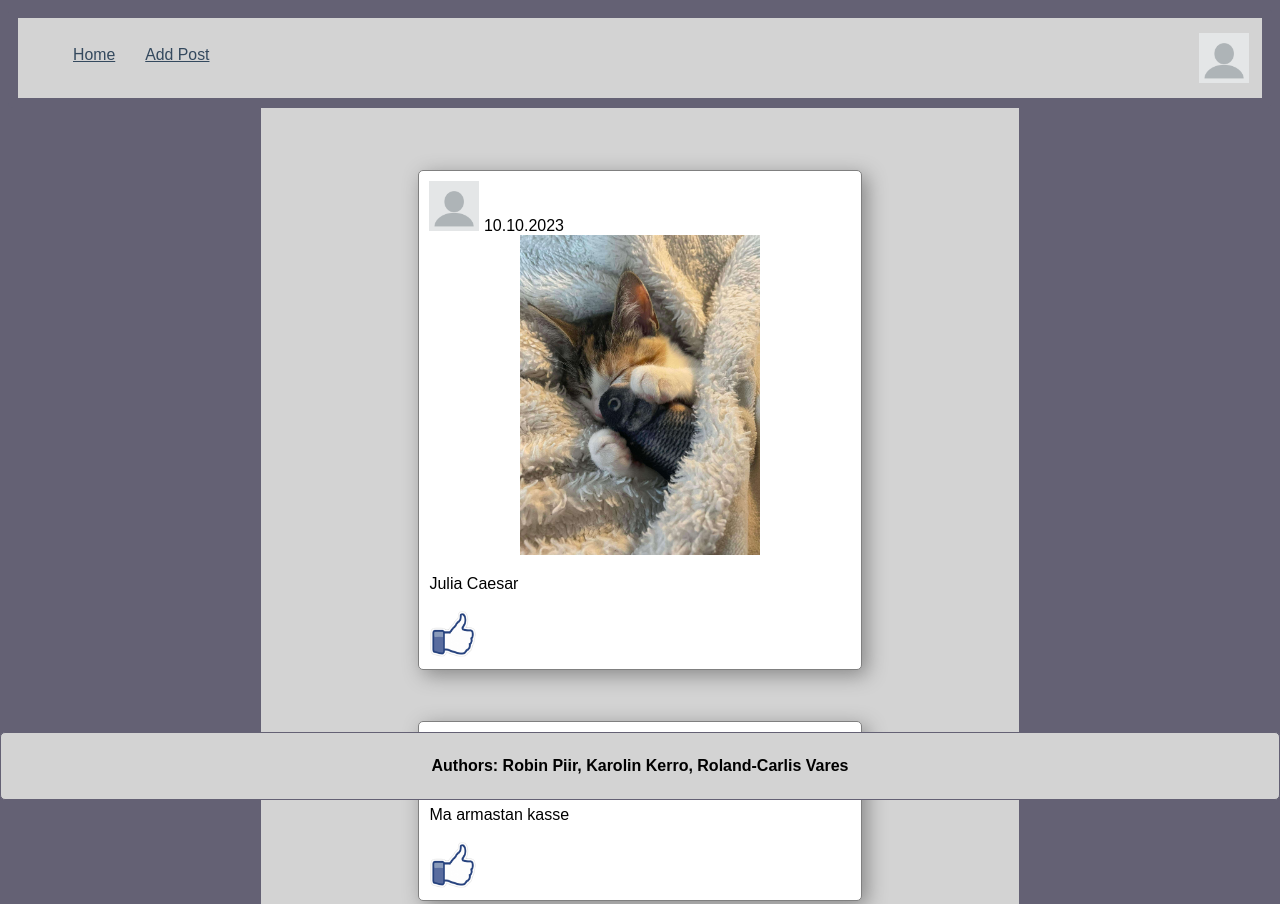
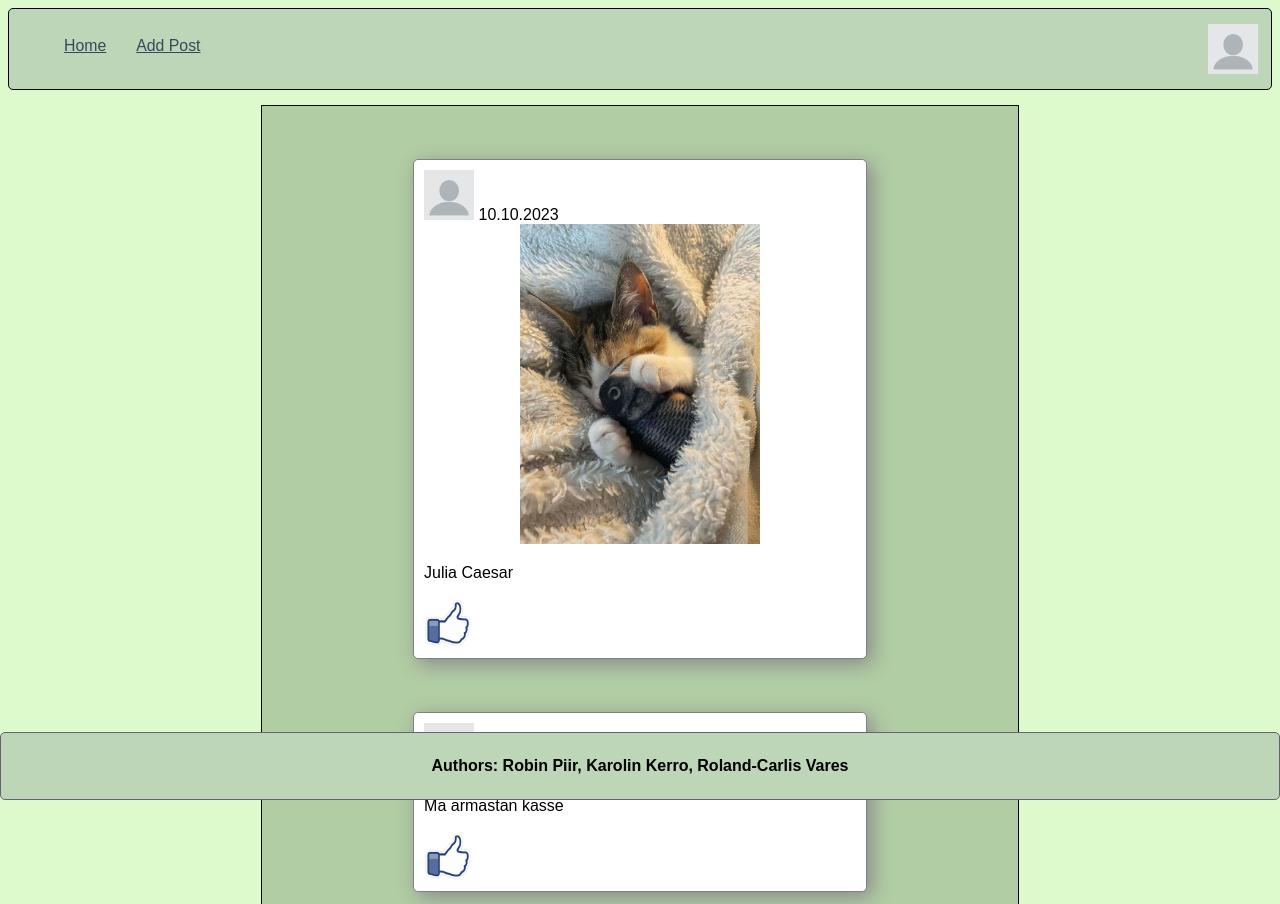
Before and after one commit to RobinPiir/WAD2023, a plain HTML site: page index.html in a window 1280 px wide. Shown: the top 904 px of the page. Drawn offline with Linux system fonts and the light colour scheme.

Commit message:
Changed colors

```diff
--- a/res/css/style.css
+++ b/res/css/style.css
@@ -6,8 +6,8 @@
 .header {
     padding-top: .5em;
     padding-bottom: .5em;
-    border: 10px solid #646174;
-    background-color: lightgray;
+    border: 1px solid black;
+    background-color: #BED6B8;
     border-radius: 5px;
 }
 
@@ -31,9 +31,9 @@
             color: #092747;
         }
 
-/*  Applies when the browser's width is 800px wide or wider:  */
+/*  Applies when the browser's width is 600px wide or wider:  */
 
-@media (min-width: 800px) {
+@media (min-width: 600px) {
     .header,
     .nav {
         display: flex;
@@ -43,6 +43,15 @@
         flex-direction: column;
         align-items: center;
     }
+
+    .contentfield{
+        width:60%;
+    }
+
+    .container{
+        width:inherit;
+    }
+
 }
 
 /*  Applies when the browser's width is 1000px wide or wider:  */
@@ -51,6 +60,12 @@
     .header {
         flex-direction: row;
         justify-content: space-between;
+    }
+
+    .contentfield{
+        display:flex;
+        width:60%;
+        height: auto;
     }
 }
 
@@ -63,21 +78,22 @@
     padding-top: .5em;
     padding-bottom: .5em;
     border: 1px solid #646174;
-    background-color: lightgray;
+    background-color: #BED6B8;
     text-align: center;
     border-radius: 5px;
 }
 
 /* CSS for index */
 body{
-    background-color: #646174;
+    background-color: #DDFACD;
  }
 .contentfield{
-    background-color: lightgray;
-    border: 10px solid lightgray;
-    width:60%;
+    background-color: #B1CDA4;
+    border: 1px solid black;
     height: auto;
-    margin: 0 auto;
+    margin-top: 15px;
+    margin-left: auto;
+    margin-right: auto;
     display:flex;
     align-items: center;
     flex-direction: column;
@@ -86,7 +102,8 @@ body{
 .container{
     background-color: white;
     margin-top:7%;
-    width:inherit;
+    width: inherit;
+    min-width: 300px;
     border:1px solid gray;
     box-shadow: 5px 5px 20px #888888;
     border-radius: 5px;
@@ -119,6 +136,7 @@ body{
     margin-right: auto;
     width:auto;
     max-height: 20em;
+    max-width: 100%;
  }
 
 /*  CSS for Login  */
```
